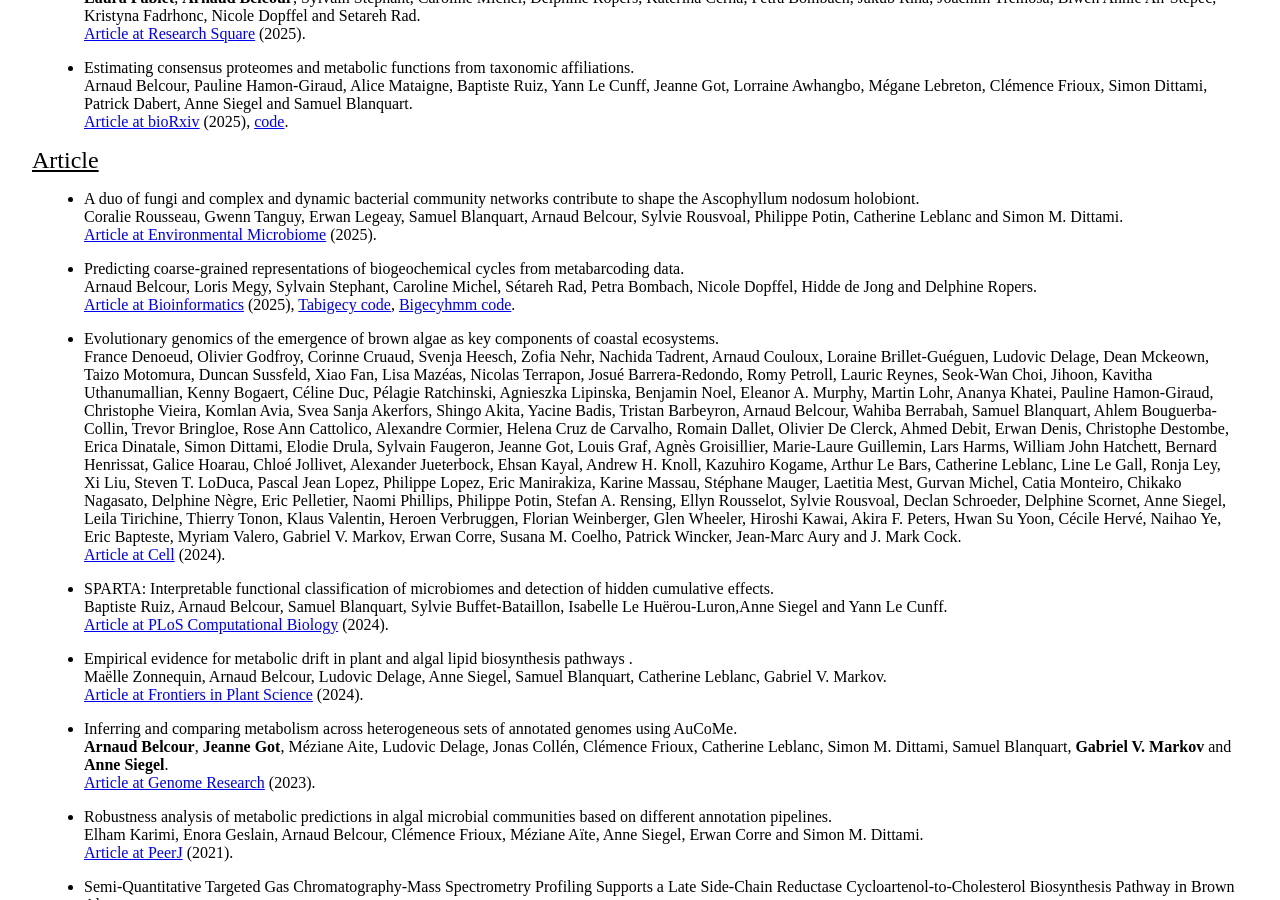
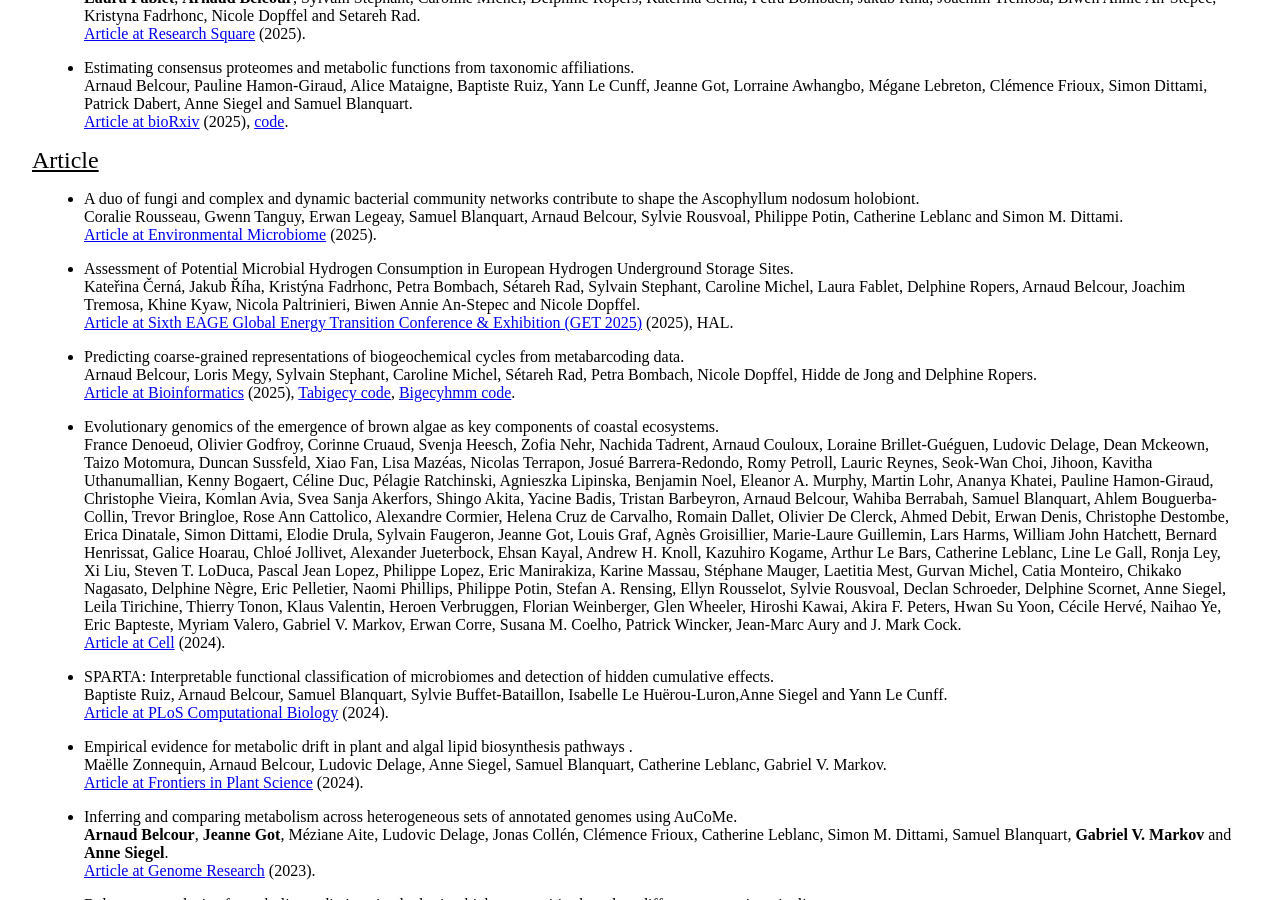
Before and after one commit to ArnaudBelcour/blog, a Jekyll site: the page built from pages/publications.html, in a window 1280 px wide and 900 px high, scrolled down 436 px. Built offline with Jekyll 4.4.1, drawn with Linux system fonts in a browser that asks for light colours.

Commit message:
Add article.

```diff
--- a/pages/publications.html
+++ b/pages/publications.html
@@ -40,6 +40,12 @@ permalink: pages/publications/
 			<p> A duo of fungi and complex and dynamic bacterial community networks contribute to shape the Ascophyllum nodosum holobiont. <br>
 				Coralie Rousseau, Gwenn Tanguy, Erwan Legeay, Samuel Blanquart, Arnaud Belcour, Sylvie Rousvoal, Philippe Potin, Catherine Leblanc and Simon M. Dittami. <br>
 				<a href='https://doi.org/10.1186/s40793-025-00825-z'>Article at Environmental Microbiome</a> (2025).
+			</p>
+		</li>
+		<li>
+			<p> Assessment of Potential Microbial Hydrogen Consumption in European Hydrogen Underground Storage Sites. <br>
+				Kateřina Černá, Jakub Říha, Kristýna Fadrhonc, Petra Bombach, Sétareh Rad, Sylvain Stephant, Caroline Michel, Laura Fablet, Delphine Ropers, Arnaud Belcour, Joachim Tremosa, Khine Kyaw, Nicola Paltrinieri, Biwen Annie An-Stepec and Nicole Dopffel. <br>
+				<a href='https://doi.org/10.3997/2214-4609.202521032'>Article at Sixth EAGE Global Energy Transition Conference & Exhibition (GET 2025)</a> (2025), <a href='https://hal.science/hal-05448781v1'></a>HAL</a>.
 			</p>
 		</li>
 		<li>
```
